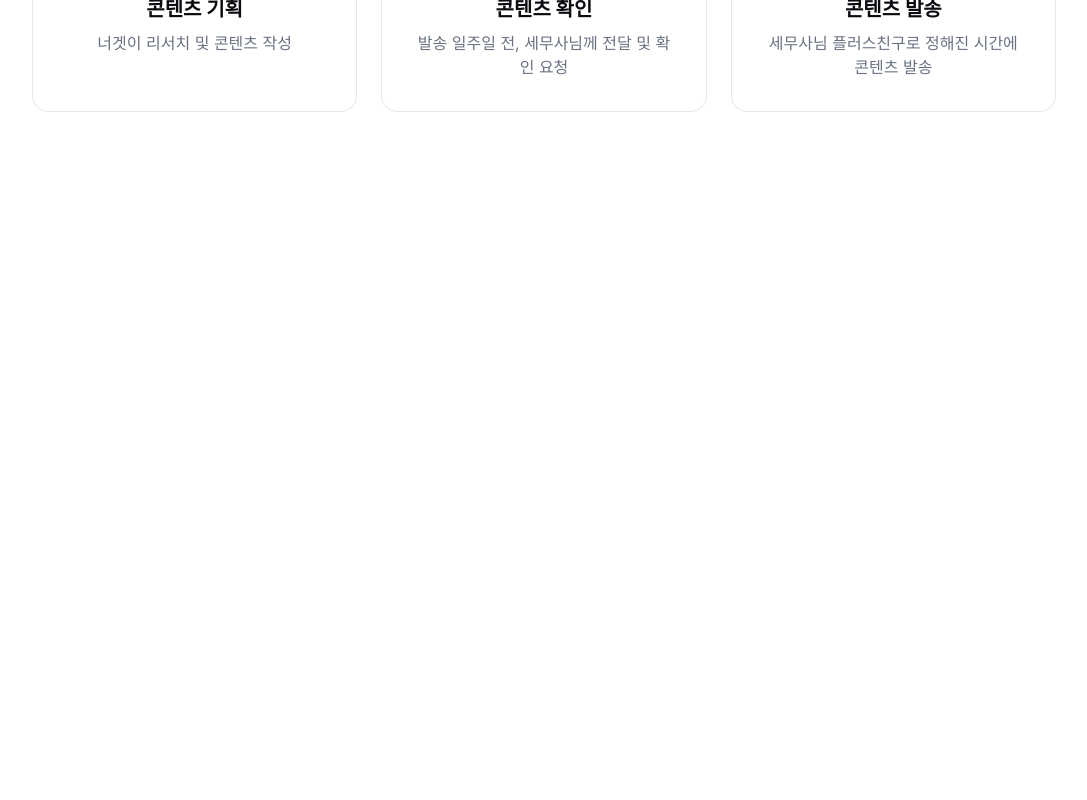
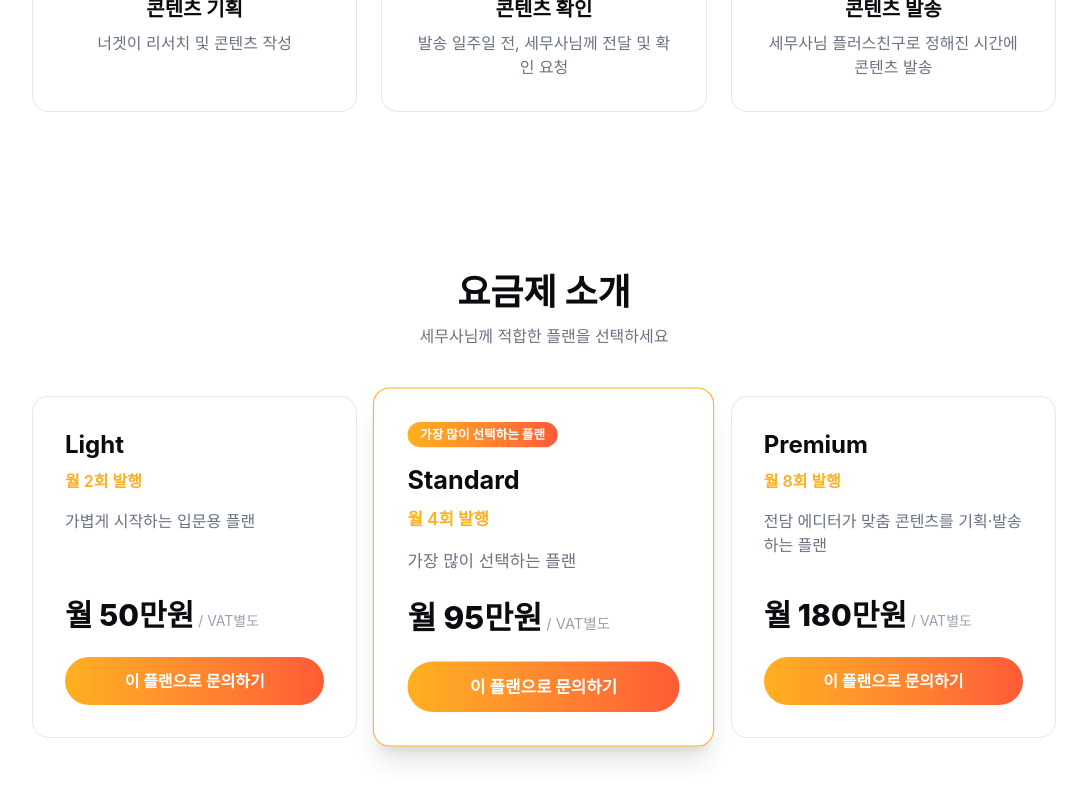
Before and after one commit to nugget-letter/tax, a Next.js app: page / in a window 1280 px wide. Shown: the part 3268-4068 px from the top of the page, without its empty margins (96-1183 px from the left). Before the commit the page ends 3460 px from the top, so only its background shows below. Built offline with nearby package versions, Linux system fonts and the light colour scheme.

Commit message:
feat: add plan selection context and pricing section

```diff
--- a/app/page.tsx
+++ b/app/page.tsx
@@ -6,6 +6,8 @@ import WhyItWorks from "@/components/sections/WhyItWorks";
 import HowItWorks from "@/components/sections/HowItWorks";
 import ContentExample from "@/components/sections/ContentExample";
 import Process from "@/components/sections/Process";
+import Pricing from "@/components/sections/Pricing";
+import { PlanSelectionProvider } from "@/components/PlanSelectionContext";
 
 export default function Home() {
   return (
@@ -18,6 +20,9 @@ export default function Home() {
       <HowItWorks />
       <ContentExample />
       <Process />
+      <PlanSelectionProvider>
+        <Pricing />
+      </PlanSelectionProvider>
     </main>
   );
 }
--- /dev/null
+++ b/components/PlanSelectionContext.tsx
@@ -0,0 +1,34 @@
+"use client";
+
+import { createContext, useContext, useState, type ReactNode } from "react";
+
+export type PlanId = "none" | "light" | "standard" | "premium";
+
+type PlanSelectionContextValue = {
+  selectedPlan: PlanId;
+  selectPlan: (plan: PlanId) => void;
+};
+
+const PlanSelectionContext = createContext<PlanSelectionContextValue | null>(null);
+
+export function PlanSelectionProvider({ children }: { children: ReactNode }) {
+  const [selectedPlan, setSelectedPlan] = useState<PlanId>("none");
+
+  return (
+    <PlanSelectionContext.Provider
+      value={{ selectedPlan, selectPlan: setSelectedPlan }}
+    >
+      {children}
+    </PlanSelectionContext.Provider>
+  );
+}
+
+export function usePlanSelection() {
+  const context = useContext(PlanSelectionContext);
+  if (!context) {
+    throw new Error(
+      "usePlanSelection은 PlanSelectionProvider 내부에서만 사용할 수 있습니다"
+    );
+  }
+  return context;
+}
--- /dev/null
+++ b/components/sections/Pricing.tsx
@@ -0,0 +1,87 @@
+"use client";
+
+import SectionContainer from "@/components/ui/SectionContainer";
+import Button from "@/components/ui/Button";
+import { usePlanSelection, type PlanId } from "@/components/PlanSelectionContext";
+
+type PricingPlan = {
+  id: PlanId;
+  name: string;
+  frequency: string;
+  description: string;
+  price: string;
+  highlighted?: boolean;
+};
+
+const PLANS: PricingPlan[] = [
+  {
+    id: "light",
+    name: "Light",
+    frequency: "월 2회 발행",
+    description: "가볍게 시작하는 입문용 플랜",
+    price: "50만원",
+  },
+  {
+    id: "standard",
+    name: "Standard",
+    frequency: "월 4회 발행",
+    description: "가장 많이 선택하는 플랜",
+    price: "95만원",
+    highlighted: true,
+  },
+  {
+    id: "premium",
+    name: "Premium",
+    frequency: "월 8회 발행",
+    description: "전담 에디터가 맞춤 콘텐츠를 기획·발송하는 플랜",
+    price: "180만원",
+  },
+];
+
+export default function Pricing() {
+  const { selectPlan } = usePlanSelection();
+
+  function handleSelect(planId: PlanId) {
+    selectPlan(planId);
+    document.getElementById("contact-form")?.scrollIntoView({ behavior: "smooth" });
+  }
+
+  return (
+    <SectionContainer id="pricing" className="bg-white text-navy-950">
+      <h2 className="text-center text-3xl font-extrabold md:text-4xl">요금제 소개</h2>
+      <p className="mt-3 text-center text-gray-500">
+        세무사님께 적합한 플랜을 선택하세요
+      </p>
+      <div className="mt-12 grid gap-6 md:grid-cols-3">
+        {PLANS.map((plan) => (
+          <div
+            key={plan.id}
+            className={`flex flex-col rounded-2xl border p-8 ${
+              plan.highlighted
+                ? "scale-105 border-brand-orange shadow-xl"
+                : "border-gray-200"
+            }`}
+          >
+            {plan.highlighted && (
+              <span className="mb-4 w-fit rounded-full bg-gradient-to-r from-brand-orange to-brand-red px-3 py-1 text-xs font-bold text-white">
+                가장 많이 선택하는 플랜
+              </span>
+            )}
+            <h3 className="text-2xl font-bold">{plan.name}</h3>
+            <p className="mt-2 font-semibold text-brand-orange">{plan.frequency}</p>
+            <p className="mt-4 flex-1 text-gray-500">{plan.description}</p>
+            <p className="mt-6 text-3xl font-extrabold">
+              월 {plan.price}
+              <span className="ml-1 text-sm font-normal text-gray-400">
+                / VAT별도
+              </span>
+            </p>
+            <Button className="mt-6" onClick={() => handleSelect(plan.id)}>
+              이 플랜으로 문의하기
+            </Button>
+          </div>
+        ))}
+      </div>
+    </SectionContainer>
+  );
+}
```
